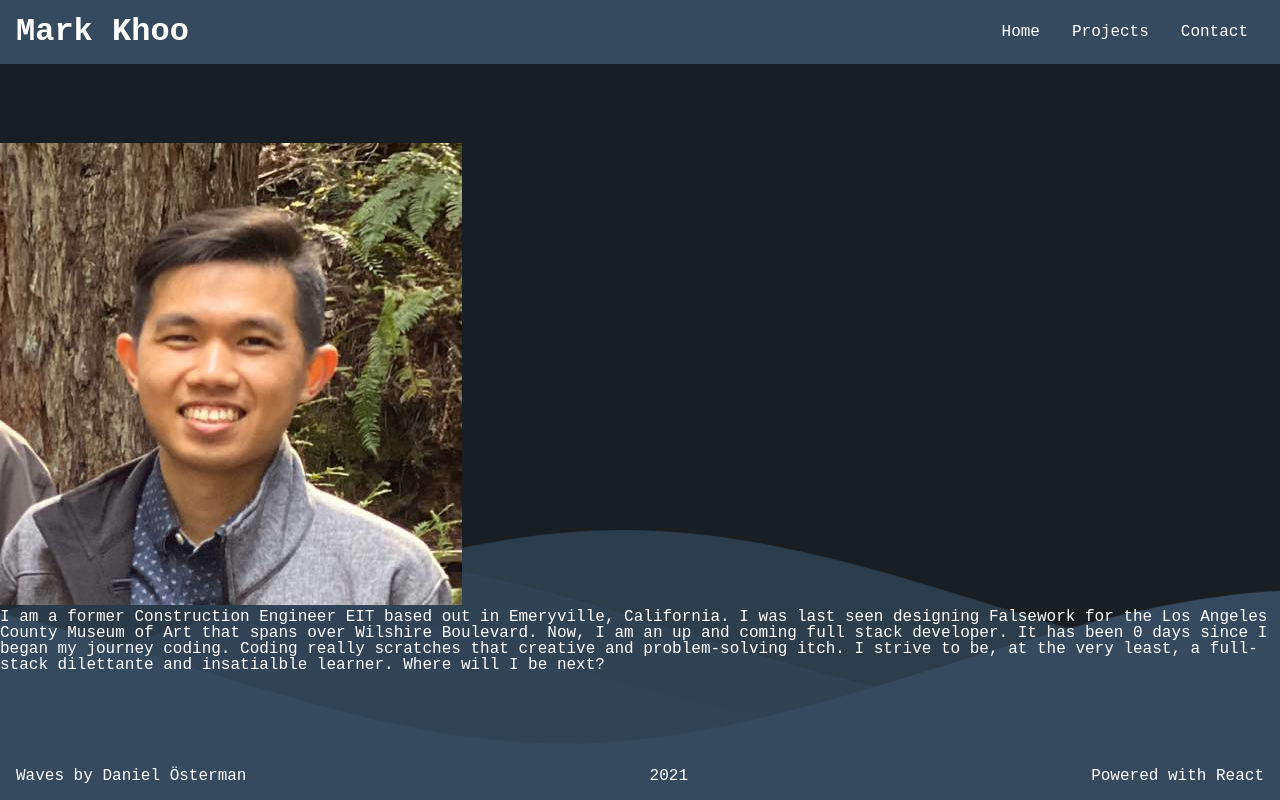
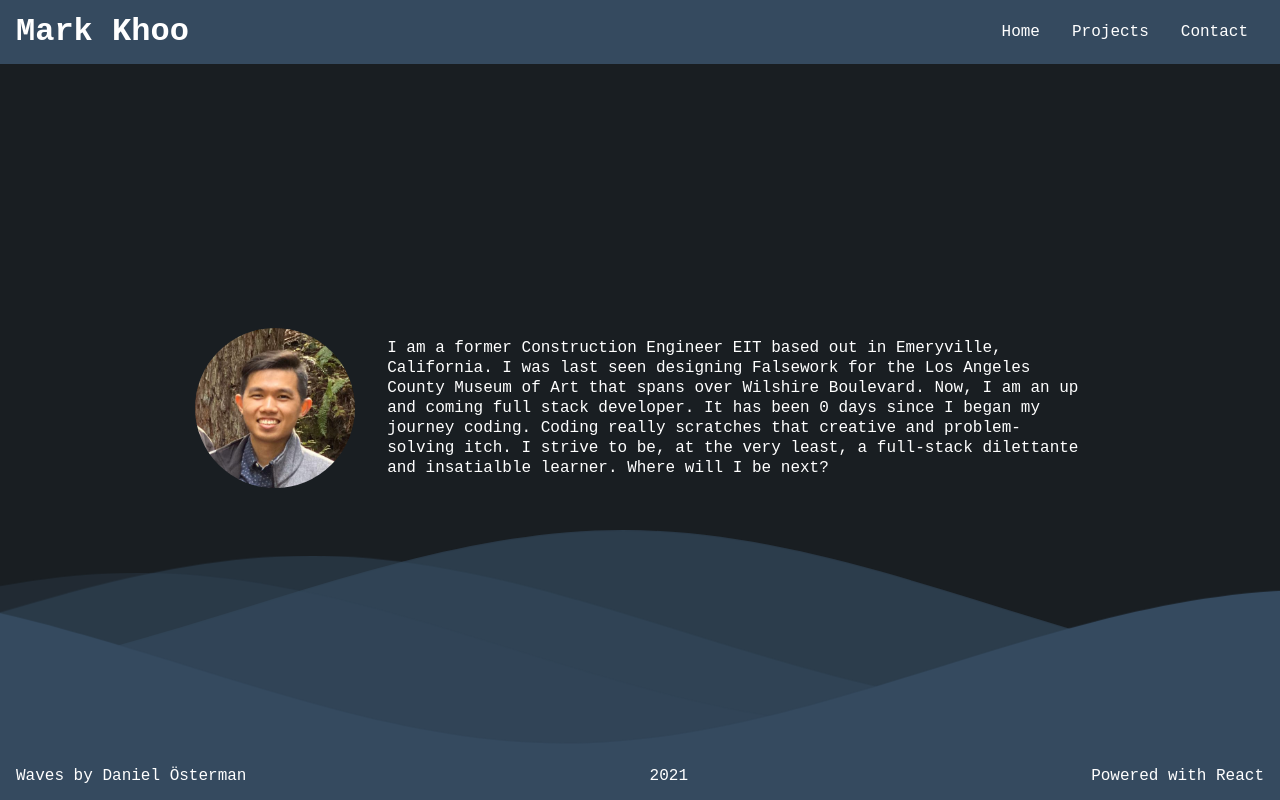
Before and after one commit to markkhoo/20-React-Portfolio, a React (Create React App) app: page / in a window 1280 px wide. Built offline with nearby package versions, Linux system fonts and the light colour scheme.

Commit message:
home styling

```diff
--- a/src/App.js
+++ b/src/App.js
@@ -15,8 +15,6 @@ function App() {
         <Route exact path='/' component={Home} />
         <Route exact path='/contact' component={Contact} />
         <Route exact path='/projects' component={Projects} />
-
-
       </div>
       <Footer />
     </Router>
--- a/src/components/footer/footer.css
+++ b/src/components/footer/footer.css
@@ -11,11 +11,11 @@
 #background-container {
     position: absolute;
     left: 0;
-    bottom: 44px;
+    bottom: 44px; /* This keeps the waves to the top of the foot connected */
     width: 100%;
     z-index: -1;
 }
-/* Code from Daniel Österman: https://codepen.io/goodkatz/pen/LYPGxQz?editors=1100 */
+
 .parallax>use {
     animation: move-forever 25s cubic-bezier(.55, .5, .45, .5) infinite;
 }
--- a/src/pages/home/home.css
+++ b/src/pages/home/home.css
@@ -0,0 +1,19 @@
+.home {
+    display: flex;
+    align-items: center;
+    max-width: 96ch;
+}
+
+.home img {
+    border-radius: 100%;
+    height: 10em;
+    width: 10em;
+    margin: 0 1em;
+}
+
+.home p {
+    margin: 0 1em;
+    line-height: 1.25em;
+    max-height: 10em;
+    overflow: auto;
+}
```
